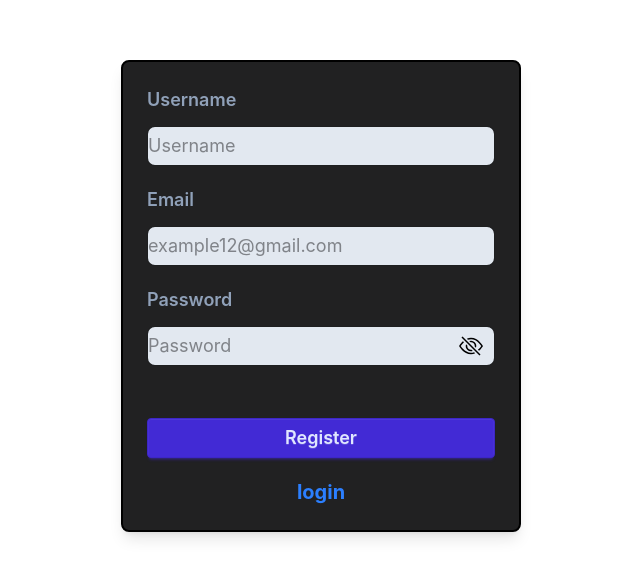
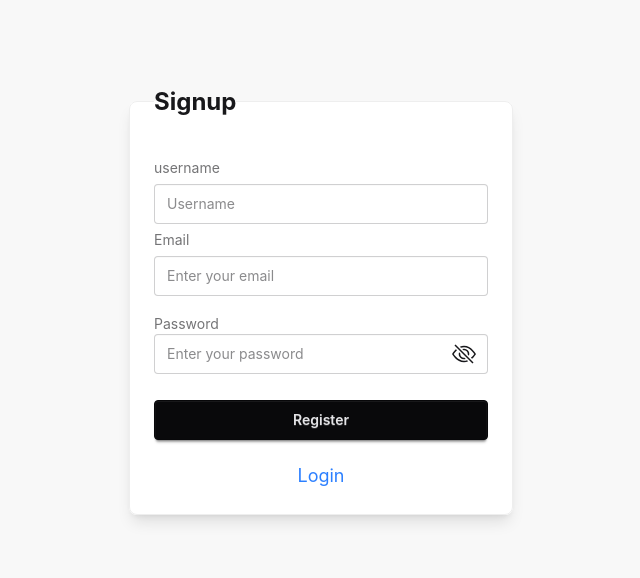
Before and after one commit to dartSasant/Canteen-Management-System, a React (Vite) app in the folder client/: page /signup in a window 1280 px wide. Shown: the part 104-682 px from the top of the page, without its empty margins (319-959 px from the left). Built offline with nearby package versions, Linux system fonts and the light colour scheme.

Commit message:
register card redesign and routes setup

```diff
--- a/client/src/LoginCard.jsx
+++ b/client/src/LoginCard.jsx
@@ -38,7 +38,7 @@ const LoginCard = () => {
         <button className="btn btn-neutral mt-5 w-full">Login</button>
 
         <div className="flex justify-center text-lg text-blue-500 pt-4 ">
-          <a href="">Create new account</a>
+          <a href="/signup">Create new account</a>
         </div>
       </fieldset>
     </div>
--- a/client/src/Register.jsx
+++ b/client/src/Register.jsx
@@ -2,65 +2,57 @@ import React, { useState } from "react";
 import { BsEye, BsEyeSlash } from "react-icons/bs";
 
 const RegisterCard = () => {
-  const [user, setuser] = useState("");
-
+  const [username, setusername] = useState("");
+  const [email, setemail] = useState("");
   const [password, setpassword] = useState("");
-
   const [visible, setvisible] = useState(false);
 
   return (
-    <div className="flex justify-center items-center min-h-screen">
-      <div className="border-2 rounded-box min-h-100 min-w-100 p-6 border-black border-base-300 space-y-5 shadow-lg bg-base-100 bg-zinc-950/90">
-        <div className="flex flex-col space-y-3">
-          <span className="text-lg text-slate-400 font-semibold">Username</span>
+    <div className="min-h-screen flex items-center justify-center bg-base-200">
+      <fieldset className="fieldset bg-base-100 border-base-300 rounded-box w-96 border p-6 shadow-lg">
+        <legend className="fieldset-legend text-2xl font-bold mb-2">
+          Signup
+        </legend>
+        <label className="label text-sm">username</label>
         <input
-            className="border rounded-box bg-slate-200 text-zinc-950/90 text-lg min-h-10"
           type="text"
-            onChange={(e) => setuser(e.target.value)}
-            name=""
-            id=""
+          value={username}
+          onChange={(e) => setusername(e.target.value)}
+          className="input input-bordered w-full"
           placeholder="Username"
         />
-        </div>
-        <div className="flex flex-col space-y-3">
-          <span className="text-lg text-slate-400 font-semibold">Email</span>
+
+        <label className="label text-sm">Email</label>
         <input
-            className="border rounded-box min-h-10 bg-slate-200 text-zinc-950/90 text-lg"
           type="email"
-            placeholder="example12@gmail.com"
+          value={email}
+          onChange={(e) => setemail(e.target.value)}
+          className="input input-bordered w-full"
+          placeholder="Enter your email"
         />
-        </div>
-        <div className="flex flex-col space-y-3 relative">
-          <span className="text-lg text-slate-400 font-semibold">Password</span>
+        <div className="relative w-full">
+          <label className="label text-sm mt-3">Password</label>
           <input
-            className="border rounded-box min-h-10 bg-slate-200 text-zinc-950/90 text-lg pr-12"
             type={visible ? "text" : "password"}
+            className="input input-bordered w-full pr-10"
+            value={password}
             onChange={(e) => setpassword(e.target.value)}
-            placeholder="Password"
+            placeholder="Enter your password"
           />
-
           <div
-            className="absolute inset-y-0 right-3 flex items-center pt-7 cursor-pointer text-2xl"
+            className="absolute inset-y-0 right-3 flex items-center pt-8 cursor-pointer text-2xl"
             onClick={() => setvisible(!visible)}
           >
-            {visible ? (
-              <BsEye className="text-black " />
-            ) : (
-              <BsEyeSlash className="text-black" />
-            )}
+            {visible ? <BsEye /> : <BsEyeSlash />}
           </div>
         </div>
-        <div className="flex justify-center">
-          <button className="btn btn-primary mt-5 w-full text-lg">
-            Register
-          </button>
+
+        <button className="btn btn-neutral mt-5 w-full">Register</button>
+
+        <div className="flex justify-center text-lg text-blue-500 pt-4 ">
+          <a href="/login">Login</a>
         </div>
-        <div className="flex justify-center">
-          <a className="text-blue-500 text-xl font-bold" href="">
-            login
-          </a>
-        </div>
-      </div>
+      </fieldset>
     </div>
   );
 };
```
Lines whose indentation alone changed are shown as unchanged.
